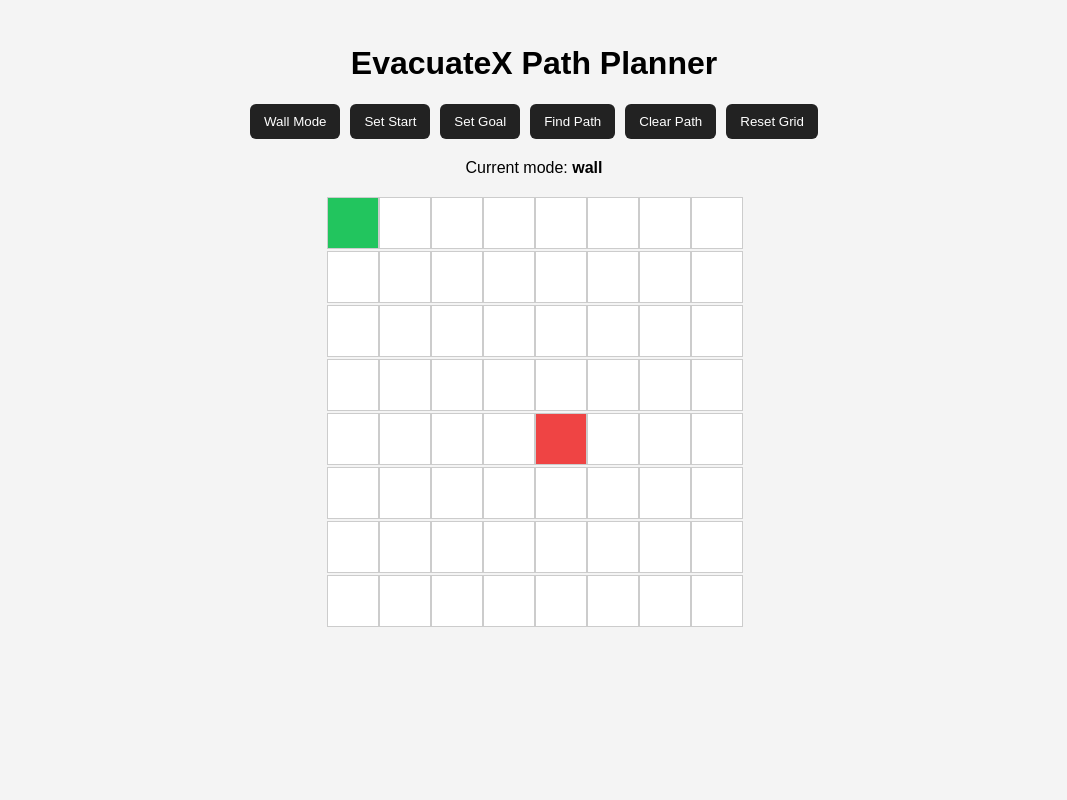
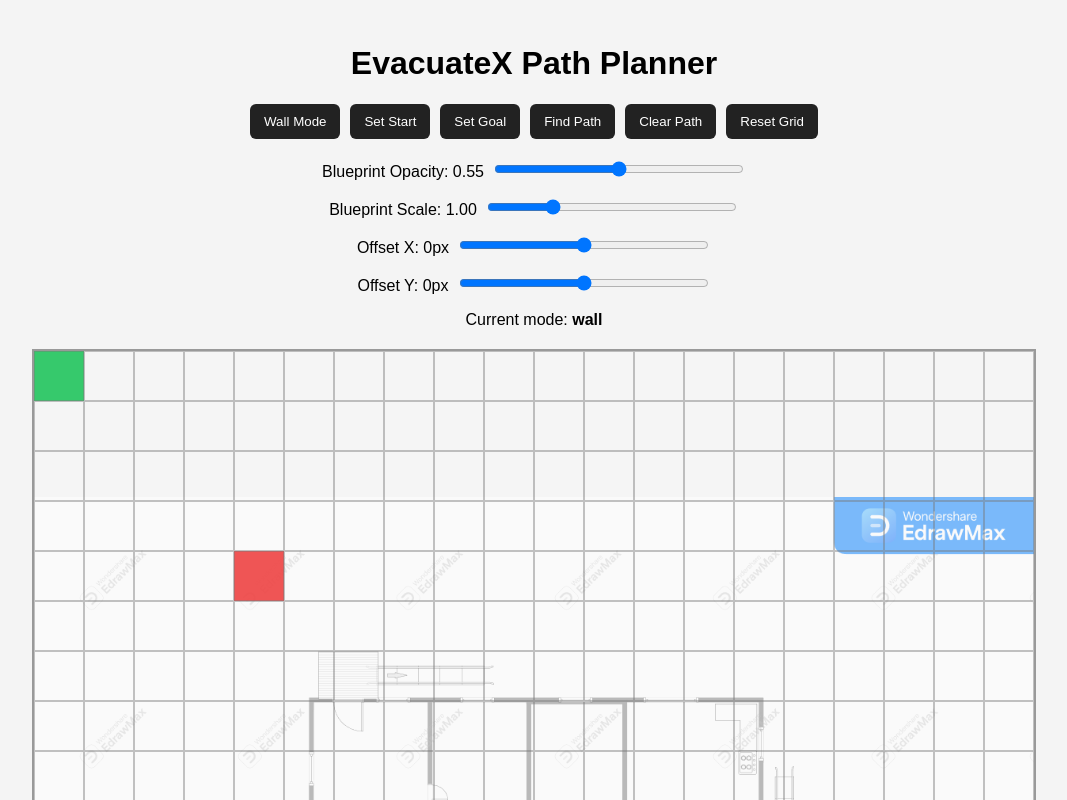
Before and after one commit to uhazzz03/Building-Evacuation-Path-Planner, a React (Vite) app in the folder frontend/evacuatex-ui/: page / in a window 1280 px wide. Shown: the top 800 px of the page, without its empty margins (106-1173 px from the left). Built offline with nearby package versions, Linux system fonts and the light colour scheme.

Commit message:
Blueprint scalable image overlap added

```diff
--- a/frontend/evacuatex-ui/src/App.jsx
+++ b/frontend/evacuatex-ui/src/App.jsx
@@ -1,8 +1,10 @@
 import { useState } from "react";
 import "./index.css";
+import blueprintImage from "./assets/FloorPlan1.jpg";
 
-const ROWS = 8;
-const COLS = 8;
+const ROWS = 20;
+const COLS = 20;
+const CELL_SIZE = 50;
 
 function createEmptyGrid() {
   return Array.from({ length: ROWS }, () =>
@@ -17,6 +19,10 @@
   const [goal, setGoal] = useState({ x: 4, y: 4 });
   const [path, setPath] = useState([]);
   const [isMouseDown, setIsMouseDown] = useState(false);
+  const [blueprintOpacity, setBlueprintOpacity] = useState(0.55);
+  const [blueprintScale, setBlueprintScale] = useState(1);
+  const [blueprintOffsetX, setBlueprintOffsetX] = useState(0);
+  const [blueprintOffsetY, setBlueprintOffsetY] = useState(0);
 
   const updateCell = (row, col) => {
     if (mode === "wall") {
@@ -141,13 +147,87 @@
         <button onClick={clearPath}>Clear Path</button>
         <button onClick={resetGrid}>Reset Grid</button>
       </div>
+
+      <div className="slider-group">
+        <label htmlFor="opacityRange">
+          Blueprint Opacity: {blueprintOpacity.toFixed(2)}
+        </label>
+        <input
+          id="opacityRange"
+          type="range"
+          min="0.1"
+          max="1"
+          step="0.05"
+          value={blueprintOpacity}
+          onChange={(e) => setBlueprintOpacity(Number(e.target.value))}
+        />
+      </div>
+
+      <div className="slider-group">
+        <label htmlFor="scaleRange">
+          Blueprint Scale: {blueprintScale.toFixed(2)}
+        </label>
+        <input
+          id="scaleRange"
+          type="range"
+          min="0.5"
+          max="2.5"
+          step="0.05"
+          value={blueprintScale}
+          onChange={(e) => setBlueprintScale(Number(e.target.value))}
+        />
+      </div>
+
+      <div className="slider-group">
+        <label htmlFor="offsetXRange">
+          Offset X: {blueprintOffsetX}px
+        </label>
+        <input
+          id="offsetXRange"
+          type="range"
+          min="-300"
+          max="300"
+          step="5"
+          value={blueprintOffsetX}
+          onChange={(e) => setBlueprintOffsetX(Number(e.target.value))}
+        />
+      </div>
+
+      <div className="slider-group">
+        <label htmlFor="offsetYRange">
+          Offset Y: {blueprintOffsetY}px
+        </label>
+        <input
+          id="offsetYRange"
+          type="range"
+          min="-300"
+          max="300"
+          step="5"
+          value={blueprintOffsetY}
+          onChange={(e) => setBlueprintOffsetY(Number(e.target.value))}
+        />
+      </div>
+
       <p>
         Current mode: <strong>{mode}</strong>
       </p>
       <div
-        className="grid"
+        className="grid-wrapper"
         style={{
-          gridTemplateColumns: `repeat(${COLS}, 50px)`
+          width: `${COLS * CELL_SIZE}px`,
+          height: `${ROWS * CELL_SIZE}px`
+        }}
+      >
+        <img
+          src={blueprintImage}
+          alt="Blueprint background"
+          className="blueprint-image"
+          style={{ opacity: blueprintOpacity, transform: `translate(${blueprintOffsetX}px, ${blueprintOffsetY}px) scale(${blueprintScale})`}}
+        />
+        <div
+          className="grid overlay-grid"
+          style={{
+            gridTemplateColumns: `repeat(${COLS}, ${CELL_SIZE}px)`
           }}
         >
           {grid.map((row, rowIndex) =>
@@ -176,6 +256,7 @@
           )}
         </div>
       </div>
+    </div>
   );
 }
 
--- a/frontend/evacuatex-ui/src/index.css
+++ b/frontend/evacuatex-ui/src/index.css
@@ -30,33 +30,65 @@
   opacity: 0.9;
 }
 
+.slider-group {
+  margin-bottom: 16px;
+}
+
+.slider-group input {
+  width: 250px;
+  margin-left: 10px;
+}
+
+.grid-wrapper {
+  position: relative;
+  margin: 20px auto 0;
+  border: 2px solid #999;
+  overflow: hidden;
+}
+
+.blueprint-image {
+  position: absolute;
+  inset: 0;
+  width: 100%;
+  height: 100%;
+  object-fit: contain;
+  user-select: none;
+  pointer-events: none;
+  transform-origin: center center;
+}
+
 .grid {
   display: grid;
   justify-content: center;
-  gap: 2px;
-  margin-top: 20px;
+  gap: 0;
+}
+
+.overlay-grid {
+  position: relative;
+  z-index: 2;
 }
 
 .cell {
   width: 50px;
   height: 50px;
-  background: white;
-  border: 1px solid #ccc;
+  border: 1px solid rgba(120, 120, 120, 0.45);
+  background: rgba(255, 255, 255, 0.08);
   cursor: pointer;
+  box-sizing: border-box;
 }
 
 .cell.wall {
-  background: #333;
+  background: rgba(51, 51, 51, 0.82);
 }
 
 .cell.start {
-  background: #22c55e;
+  background: rgba(34, 197, 94, 0.9);
 }
 
 .cell.goal {
-  background: #ef4444;
+  background: rgba(239, 68, 68, 0.9);
 }
 
 .cell.path {
-  background: #facc15;
+  background: rgba(250, 204, 21, 0.82);
 }
```
Lines whose indentation alone changed are shown as unchanged.
